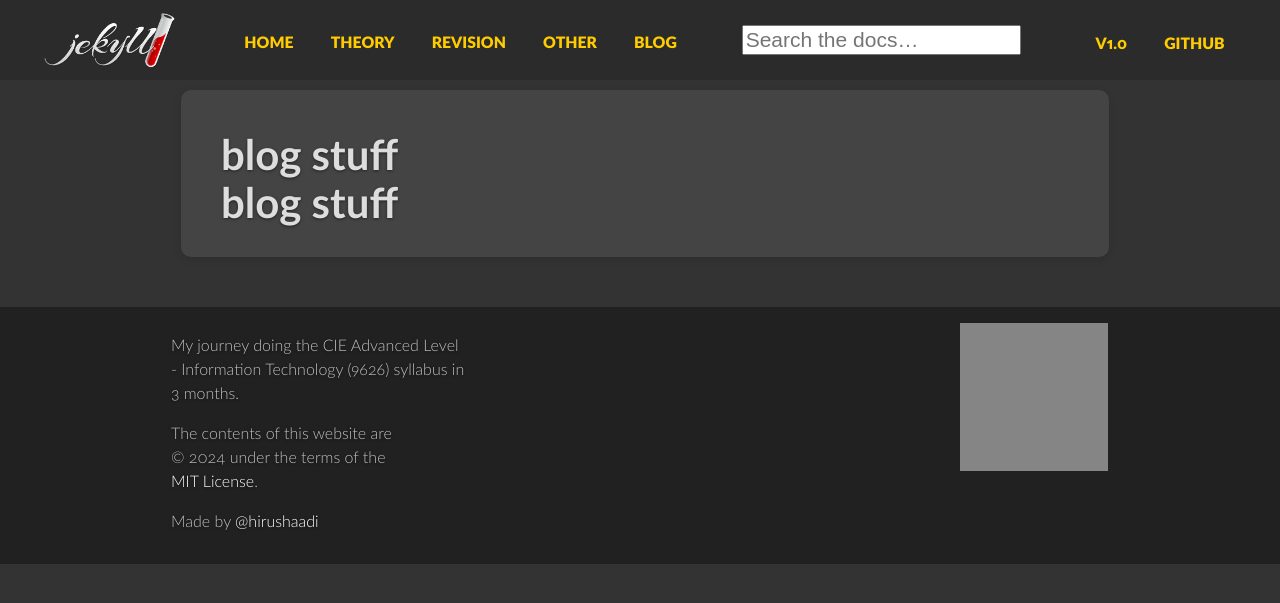
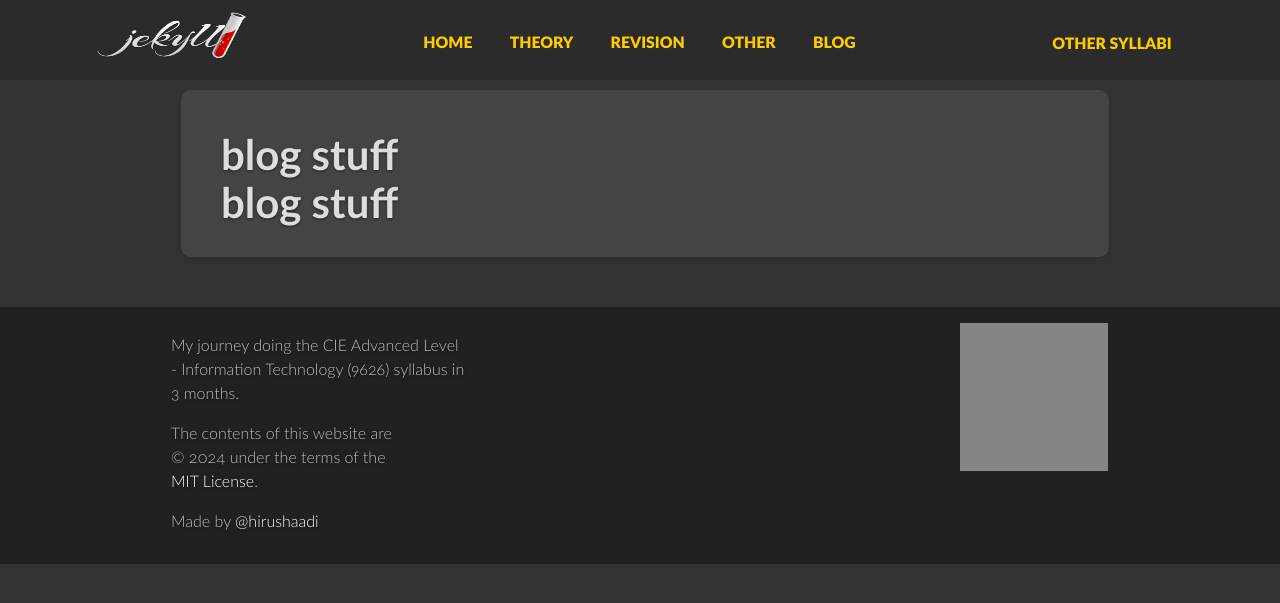
Before and after one commit to hirusha-adi/CIE-AL-IT-9626, a Jekyll site: the page built from blog/index.md, in a window 1280 px wide. Shown: the top 603 px of the page. Built offline with Jekyll 4.4.1, drawn with Linux system fonts in a browser that asks for light colours; our own code applies the rules of GitHub Pages for plain Markdown files; comment, search, counter and statistics services are not loaded; grey boxes are pictures that could not be loaded.

Commit message:
remove search bar and google analytics

```diff
--- a/_includes/header.html
+++ b/_includes/header.html
@@ -4,20 +4,16 @@
       <h1>
         <a href="{{ '/' | relative_url }}" class="logo">
           <span class="sr-only">Jekyll</span>
-          <img src="{{ 'img/logo-2x.png' | relative_url }}" width="140" height="65" alt="Jekyll Logo">
+          <img src="{{ 'img/logo-2x.png' | relative_url }}" width="160" height="55" alt="Site Logo">
         </a>
       </h1>
     </div>
     <nav class="main-nav hide-on-mobiles">
       {% include primary-nav-items.html -%}
     </nav>
-    <div class="search hide-on-mobiles">
-      {% include search/input.html -%}
-    </div>
     <div class="meta hide-on-mobiles">
       <ul>
-        <li><a href="{{ site.repository }}/releases/tag/v{{ site.version }}">v{{ site.version }}</a></li>
-        <li><a href="{{ site.repository }}">GitHub</a></li>
+        <li><a href="https://hirusha.xyz/docs/study/">Other Syllabi</a></li>
       </ul>
     </div>
   </div>
--- a/_includes/search/input.html
+++ /dev/null
@@ -1 +0,0 @@
-<input type="text" id="docsearch-input" placeholder="Search the docs…" aria-label="Search">
--- a/_layouts/default.html
+++ b/_layouts/default.html
@@ -7,18 +7,17 @@
 
   {%- include footer.html -%}
   {%- include anchor_links.html -%}
-  {%- include analytics.html -%}
-  {%- include search/script.html -%}
 
   <script>
-  {%- comment -%}
+    {% comment %}
     // This function is called when the user selects an option from a <select> element.
     // If the selected option has a valid URL, it changes the window location to that URL.
-  {%- endcomment %}
+    {% endcomment %}
     const navigateToUrl = (select) => {
       const url = select.value;
       url && (window.location.href = url);
     };
   </script>
 </body>
+
 </html>
--- a/_layouts/error.html
+++ b/_layouts/error.html
@@ -7,7 +7,7 @@
         <h1>
           <a href="/">
             <span class="sr-only">Jekyll</span>
-            <img src="/img/logo-2x.png" width="249" height="115" alt="Jekyll Logo">
+            <img src="/img/logo-2x.png" width="269" height="105" alt="Jekyll Logo">
           </a>
         </h1>
       </div>
@@ -17,7 +17,7 @@
   {{ content }}
 
   {% include anchor_links.html %}
-  {% include analytics.html %}
 
 </body>
+
 </html>
```
Also changed, not shown: _includes/search/script.html (deleted, +0 -9 lines). Lines whose indentation alone changed are shown as unchanged.
